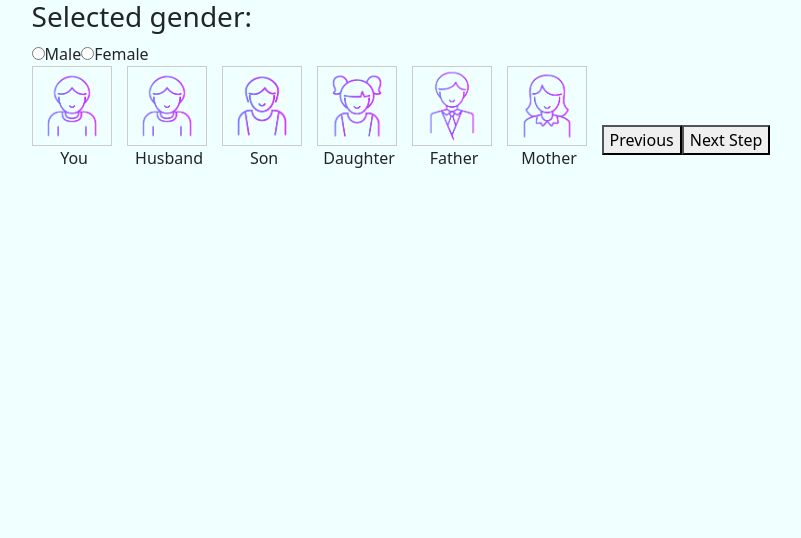
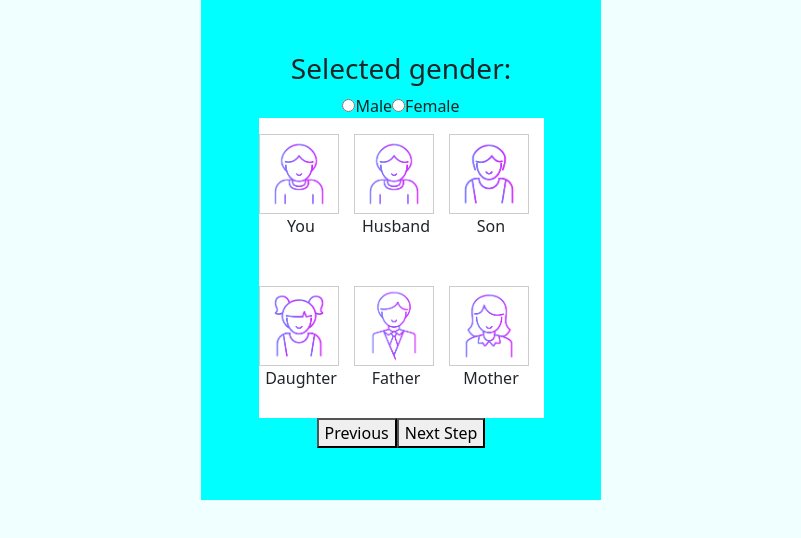
Before and after one commit to policy4us/clone, a React (Vite) app: page / in a window 1280 px wide. Both pictures are taken after a click on the button "GET STARTED". Shown: the top 538 px of the page, without its empty margins (239-1040 px from the left). Built offline with nearby package versions, Linux system fonts and the light colour scheme.

Commit message:
working till

```diff
--- a/src/MultiStepForm.jsx
+++ b/src/MultiStepForm.jsx
@@ -13,6 +13,8 @@ const MultiStepForm = () => {
   const [gender, setGender] = useState('');
   const [selectedOptions, setSelectedOptions] = useState([]);
   const [age, setAge] = useState('');
+  const [sonCount,setSonCount]=useState(1)
+  const [daughterCount, setDaughterCount]=useState(1)
 
   useEffect(() => {
     const storedGender = localStorage.getItem('gender');
@@ -46,6 +48,10 @@ const MultiStepForm = () => {
       setSelectedOptions(selectedOptions.filter((option) => option !== value));
     }
   };
+  const sonCountDecrease = () => { sonCount>0&& setSonCount(preCount=>preCount-1)};
+  const sonCountIncrease = () => {(sonCount+daughterCount)<4 && setSonCount(preCount=>preCount+1)};
+  const daughterCountDecrease = () => {daughterCount>0&& setDaughterCount(preCount=>preCount-1)};
+  const daughterCountIncrease = () => {(sonCount+daughterCount)<4 && setDaughterCount(preCount=>preCount+1)};
 
   const handleAgeChange = (event) => {
     setAge(event.target.value);
@@ -111,7 +117,7 @@ const MultiStepForm = () => {
   );
 
   const renderStep2 = () => (
-    <>
+    <div className='wrapper2'>
       <div>
         <h3>Selected gender: {gender}</h3>
         <div className='second-gender'>
@@ -142,6 +148,8 @@ const MultiStepForm = () => {
         </div>
       </div>
 
+<div className='wrapper-checkbox'>
+   <div className='pt-3'>
         <div className="checkbox">
           <input
             type="checkbox"
@@ -161,8 +169,8 @@ const MultiStepForm = () => {
           <input
             type="checkbox"
             id="youCheckbox1"
-    value="wife"
-    checked={selectedOptions.includes('wife')}
+            value="spouse"
+            checked={selectedOptions.includes('spouse')}
             onChange={handleCheckboxChange}
             className="checkbox-input"
           />
@@ -174,8 +182,8 @@ const MultiStepForm = () => {
           <input
             type="checkbox"
             id="youCheckbox1"
-    value="husband"
-    checked={selectedOptions.includes('husband')}
+            value="spouse"
+            checked={selectedOptions.includes('spouse')}
             onChange={handleCheckboxChange}
             className="checkbox-input"
           />
@@ -198,7 +206,15 @@ const MultiStepForm = () => {
             <img src={sonicon} alt="Son" className="checkbox-image" />
             Son
           </label>
+          <div className='special'>
+          {selectedOptions.includes("son") && <div className='d-flex align-items-center justify-content-center'>
+            <div className='btn' onClick={sonCountDecrease}>-</div>
+            <div>{sonCount}</div>
+            <div className='btn' onClick={sonCountIncrease}>+</div></div>}
           </div>
+        </div>
+   </div>
+   <div className='pt-5'>
         <div className="checkbox">
           <input
             type="checkbox"
@@ -212,6 +228,12 @@ const MultiStepForm = () => {
             <img src={daughtericon} alt="You" className="checkbox-image" />
             Daughter
           </label>
+          <div className='special'>
+          {selectedOptions.includes("daughter") && <div className='d-flex align-items-center justify-content-center'>
+            <div className='btn' onClick={daughterCountDecrease}>-</div>
+            <div>{daughterCount}</div>
+            <div className='btn' onClick={daughterCountIncrease} >+</div></div>}
+          </div>
         </div>
         <div className="checkbox">
           <input
@@ -241,11 +263,13 @@ const MultiStepForm = () => {
             Mother
           </label>
         </div>
-
-
+   </div>
+</div>
+     <div>
           <button onClick={handlePrevious}>Previous</button>
           <button onClick={handleNext}>Next Step</button>
-    </>
+     </div>
+    </div>
   );
 
   const renderStep3 = () => (
--- a/src/multistepform.css
+++ b/src/multistepform.css
@@ -42,6 +42,9 @@ label {
 }
 .second-gender{
     display: flex;
+    align-items: center;
+    justify-content: center;
+
 
 }
 /* new try */
@@ -69,3 +72,22 @@ label {
   .checkbox-input:checked + .checkbox-label .checkbox-image {
     border-color: #000; /* Add styling for the selected image */
   }
+  .wrapper2{
+    width: 400px;
+    height: 500px;
+    display: flex;
+    flex-direction: column;
+    align-items: center;
+    justify-content: center;
+    background-color: aqua;
+  }
+  .wrapper-checkbox{
+    height: 300px;
+    background-color: white;
+    /* display: flex; */
+    /* justify-content: space-between;
+    align-items: space-between; */
+  }
+  .special{
+    position:absolute;
+  }
```
Lines whose indentation alone changed are shown as unchanged.
